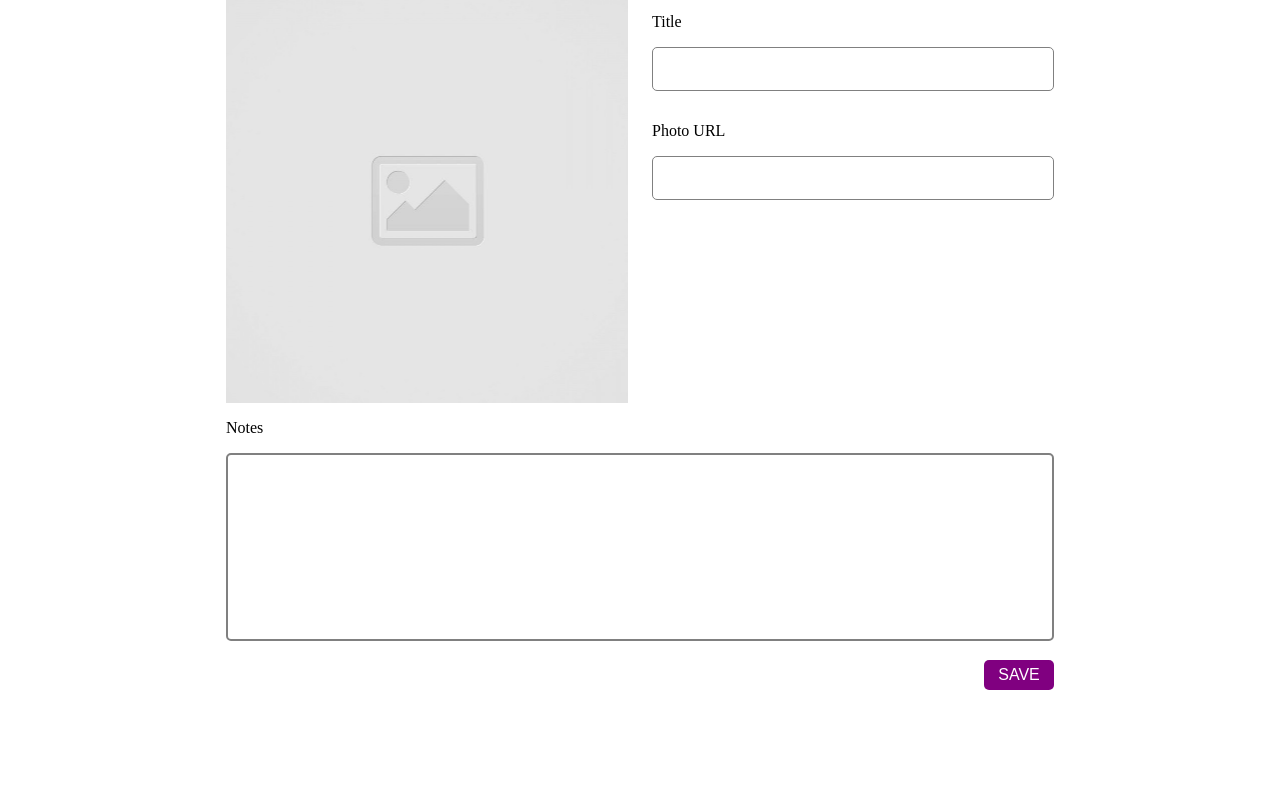
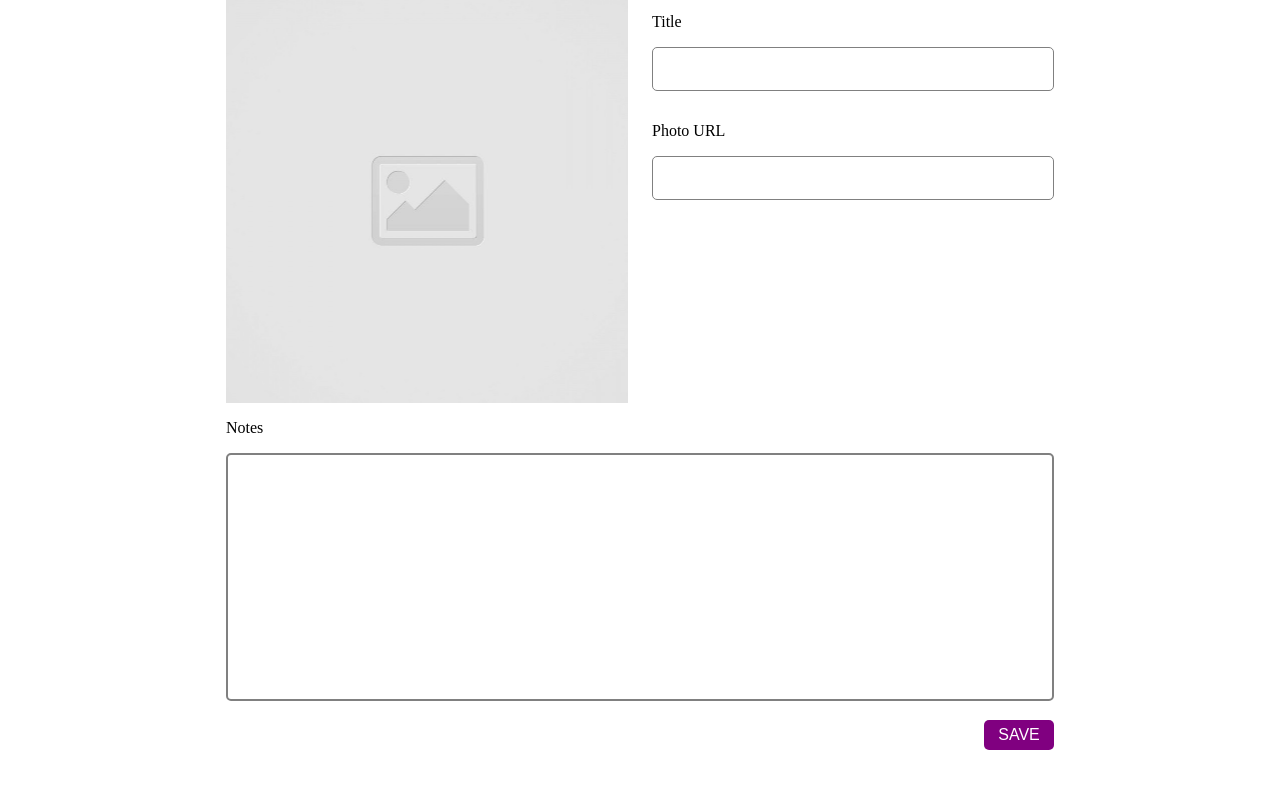
Before and after one commit to rjbae/code-journal, a website: page index.html in a window 1280 px wide. Shown: the part 152-940 px from the top of the page. Drawn offline with Linux system fonts and the light colour scheme; a web font is replaced by a local one.

Commit message:
Fixed up CSS, tested functionality and errors.

```diff
--- a/css/styles.css
+++ b/css/styles.css
@@ -39,6 +39,8 @@ textarea {
   border-radius: 5px;
   border: 2px solid gray;
   font-size: 16px;
+  font-family: sans-serif;
+  line-height: 1.5em;
 }
 
 .save-button {
```
